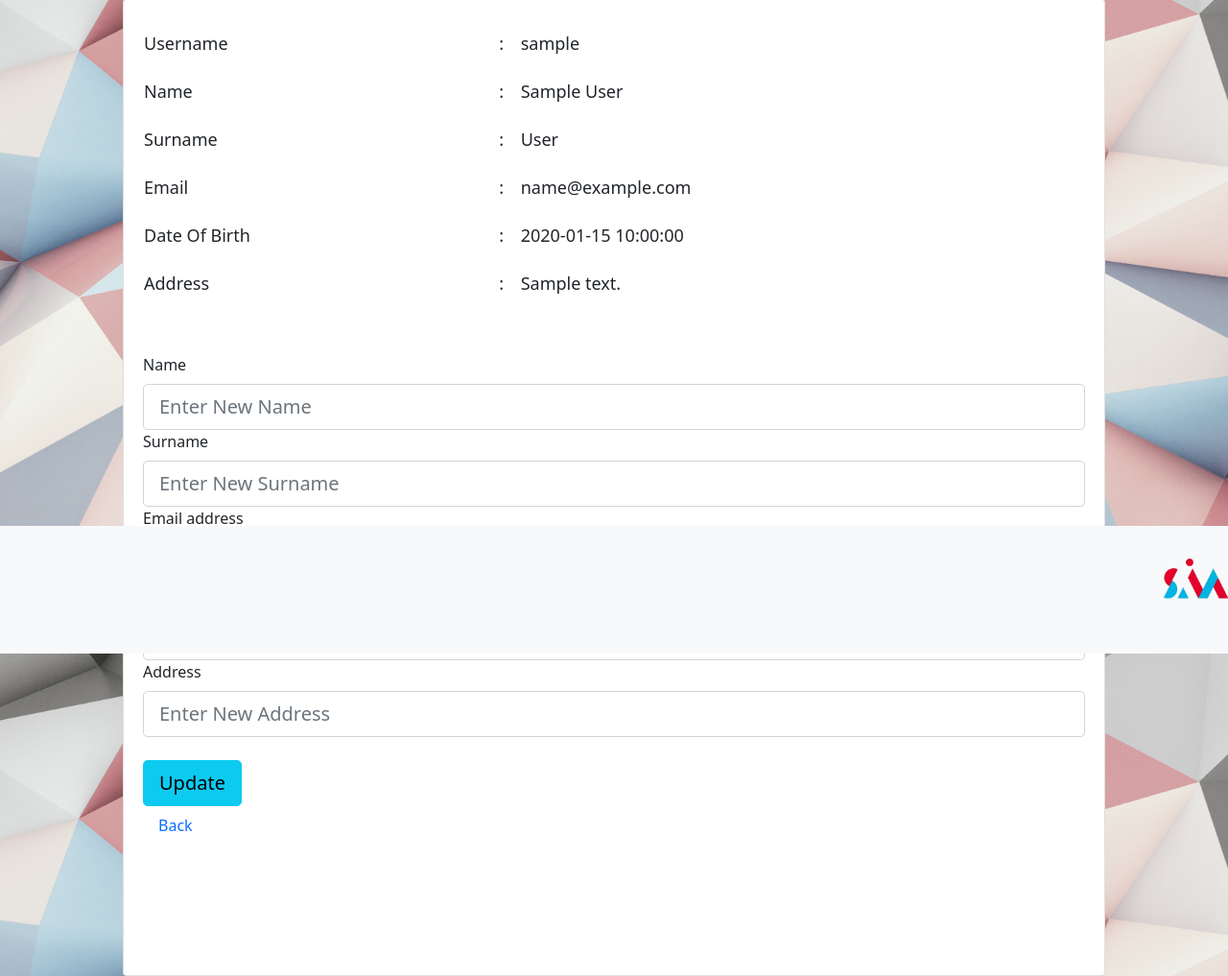
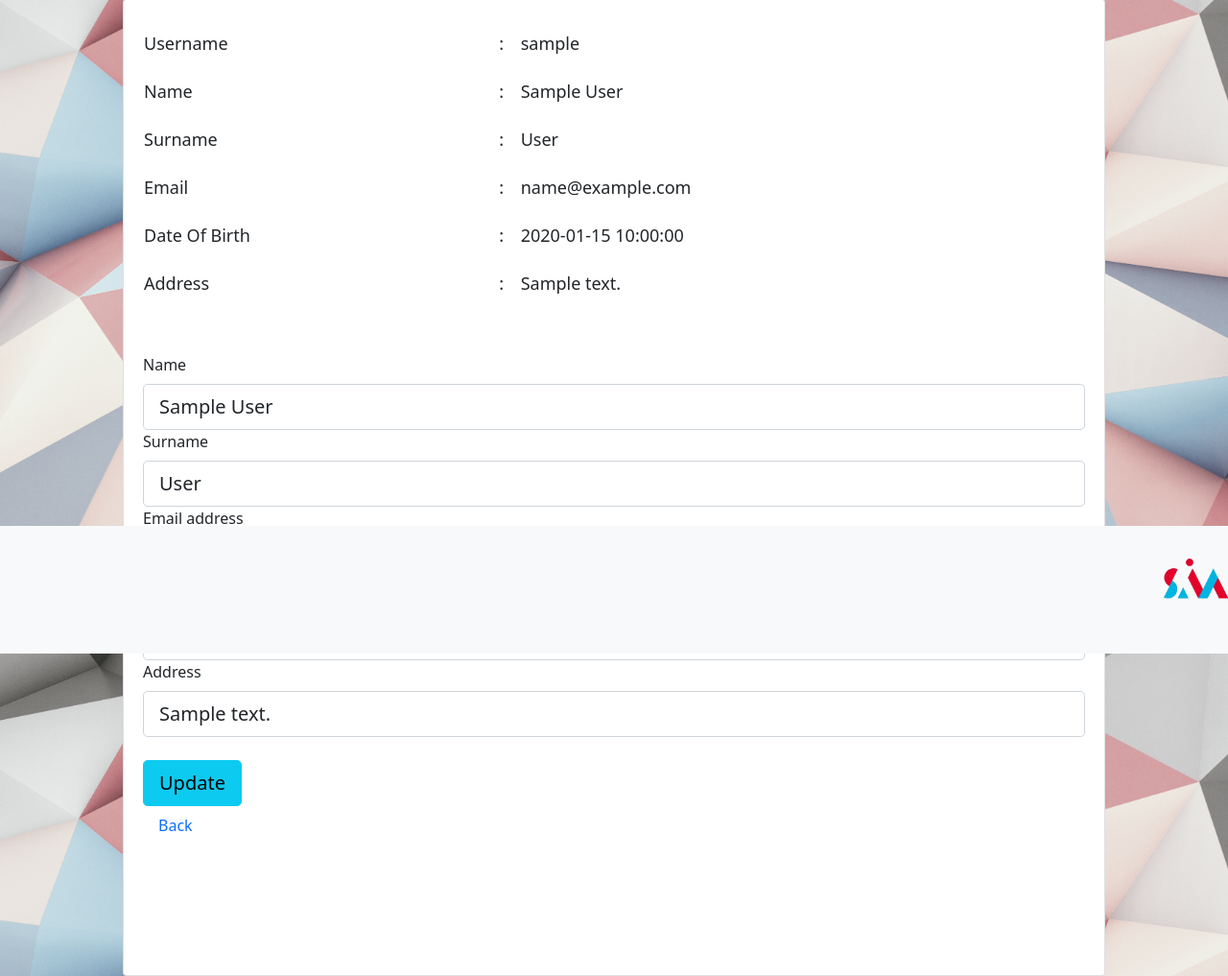
Before and after one commit to daffybum/visualex, a Flask app: page /editProfile in a window 1280 px wide. Shown: the part 119-1136 px from the top of the page at 96% size. Run offline with Flask 3, Linux system fonts and the light colour scheme; the visitor is signed in with stand-in values (Sample User, id 1); tables that the repository leaves empty or names only in its code hold one stand-in row (values such as "Sample post"); data that the repository does not hold is empty.

Commit message:
default value for edit profile

```diff
--- a/visualex/templates/editProfile.html
+++ b/visualex/templates/editProfile.html
@@ -64,23 +64,23 @@
         <br>
         <form method="POST">
             <label class="form-label" for="name">Name</label>
-            <input type="text" id="name" name="name" class="form-control form-control-lg" placeholder="Enter New Name"required/>
+            <input type="text" id="name" name="name" class="form-control form-control-lg" value="{{name}}"required/>
 
             <label class="form-label" for="surname">Surname</label>
-            <input type="text" id="surname" name="surname" class="form-control form-control-lg" placeholder="Enter New Surname"required/>
+            <input type="text" id="surname" name="surname" class="form-control form-control-lg" value="{{surname}}" required/>
 
             <label class="form-label" for="email">Email address</label>
-            <input type="email" id="email" name="email" class="form-control form-control-lg" placeholder="Enter New Email"required/>
+            <input type="email" id="email" name="email" class="form-control form-control-lg" value="{{email}}" required/>
 
             <label class="form-label" for="email">Date Of Birth</label>
-            <input type="text" id="date_of_birth" name="date_of_birth" class="form-control form-control-lg" placeholder="Enter New date of birth"required/>
+            <input type="text" id="date_of_birth" name="date_of_birth" class="form-control form-control-lg" value="{{dob}}"required/>
 
             <label class="form-label" for="address">Address</label>
-            <input type="text" id="address" name="address" class="form-control form-control-lg" placeholder="Enter New Address"required/>
+            <input type="text" id="address" name="address" class="form-control form-control-lg" value="{{address}}"required/>
 
             {% if user_name == "admin" %}
             <label class="form-label" for="address">Membership Tier</label>
-            <input type="text" id="membershipTier" name="membershipTier" class="form-control form-control-lg" placeholder="Enter New Membership Tier"required/>
+            <input type="text" id="membershipTier" name="membershipTier" class="form-control form-control-lg" value="{{membershipTier}}"required/>
             {% endif %}
             <br>
             <button type="submit" class="btn btn-info btn-lg btn-block">Update</button>
```
